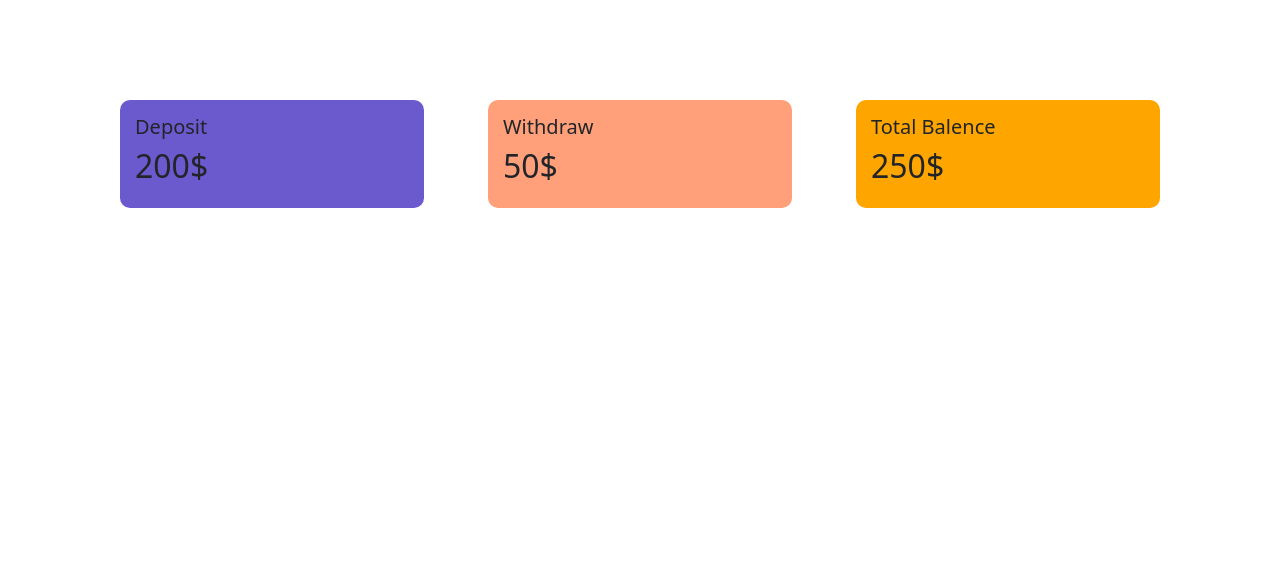
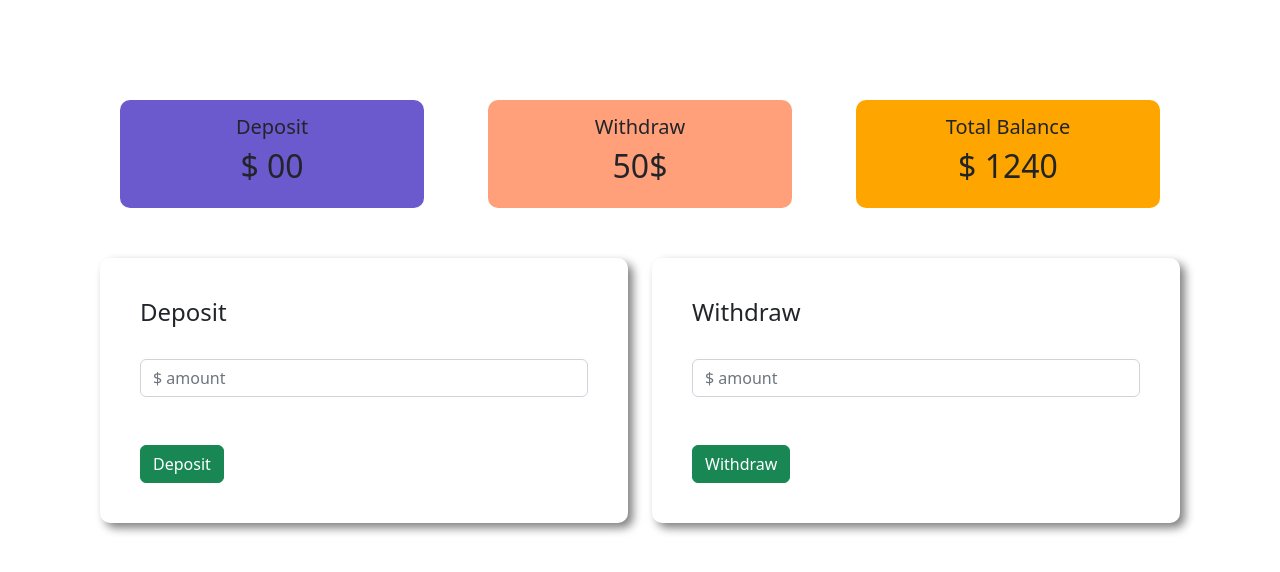
Before and after one commit to official-mafuzalam/friends_bank, a plain HTML site: page index.html in a window 1280 px wide. Both pictures are taken after a click on the button "Enter". Drawn offline with nearby package versions, Linux system fonts and the light colour scheme.

Commit message:
third time

```diff
--- a/index.html
+++ b/index.html
@@ -31,7 +31,7 @@
             <div class="col-md-4">
                 <div class="deposit transaction">
                     <h5>Deposit</h5>
-                    <h2>200$</h2>
+                    <h2>$ <span id="current-deposit">00</span></h2>
                 </div>
             </div>
             <div class="col-md-4">
@@ -42,15 +42,40 @@
             </div>
             <div class="col-md-4">
                 <div class="total transaction">
-                    <h5>Total Balence</h5>
-                    <h2>250$</h2>
+                    <h5>Total Balance</h5>
+                    <h2>$ <span id="total-amount">1240</span></h2>
                 </div>
             </div>
         </div>
+
+        <div class="row">
+            <div class="col-md-6">
+                <div class="submit-area-trans">
+                    <h4>Deposit</h4>
+                    <br>
+                    <input id="deposit-amount" class="form-control" placeholder="$ amount" type="text">
+                    <br>
+                    <br>
+                    <button id="deposit-btn" class="btn btn-success">Deposit</button>
+                </div>
+            </div>
+            <div class="col-md-6">
+                <div class="submit-area-trans">
+                    <h4>Withdraw</h4>
+                    <br>
+                    <input class="form-control" placeholder="$ amount" type="text">
+                    <br>
+                    <br>
+                    <button class="btn btn-success">Withdraw</button>
+                </div>
+            </div>
+        </div>
+
     </div>
 
 
     <script>
+        //================================================
         const loginBtn = document.getElementById("login");
         loginBtn.addEventListener("click", function () {
             var loginArea = document.getElementById("login-area");
@@ -59,6 +84,31 @@
             var transactionArea = document.getElementById("transaction-area");
             transactionArea.style.display = "block";
         })
+        //================================================
+
+        //================================================
+        const depositBtn = document.getElementById("deposit-btn");
+        depositBtn.addEventListener("click", function () {
+            const depositAmount = document.getElementById("deposit-amount").value;
+            const depositAmountFloat = parseFloat(depositAmount);
+
+            const currentDeposit = document.getElementById("current-deposit").innerText;
+            const currentDepositFloat = parseFloat(currentDeposit);
+            const totalCurrentDeposit = depositAmountFloat + currentDepositFloat;
+            document.getElementById("current-deposit").innerText = totalCurrentDeposit;
+
+            const totalAmount = document.getElementById("total-amount").innerText;
+            const totalAmountFloat = parseFloat(totalAmount);
+            const totalDeposit = depositAmountFloat + totalAmountFloat;
+            document.getElementById("total-amount").innerText = totalDeposit;
+
+
+
+            document.getElementById("deposit-amount").value = "";
+
+        })
+
+        //================================================
     </script>
 
 
--- a/style.css
+++ b/style.css
@@ -30,4 +30,13 @@ body{
     margin: 0px 20px;
     border-radius: 10px;
     padding: 15px;
+    text-align: center;
 }
+
+.submit-area-trans{
+    margin-top: 50px;
+    padding: 40px;
+    border: 10px;
+    border-radius: 10px;
+    box-shadow: 5px 5px 10px gray;
+}
```
